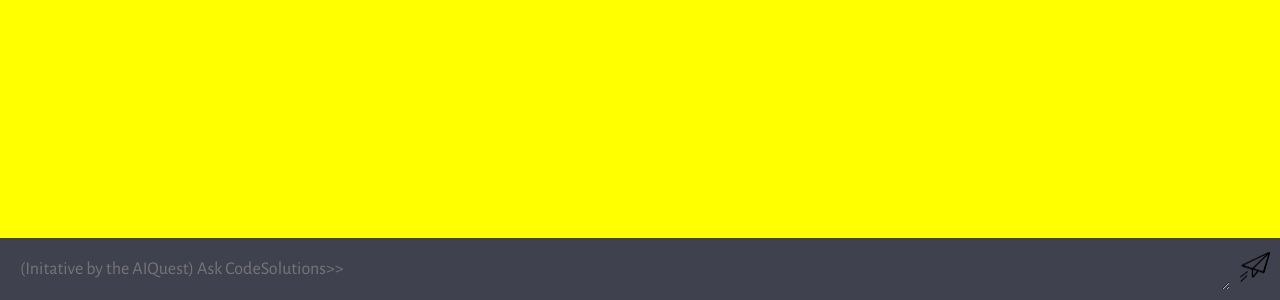
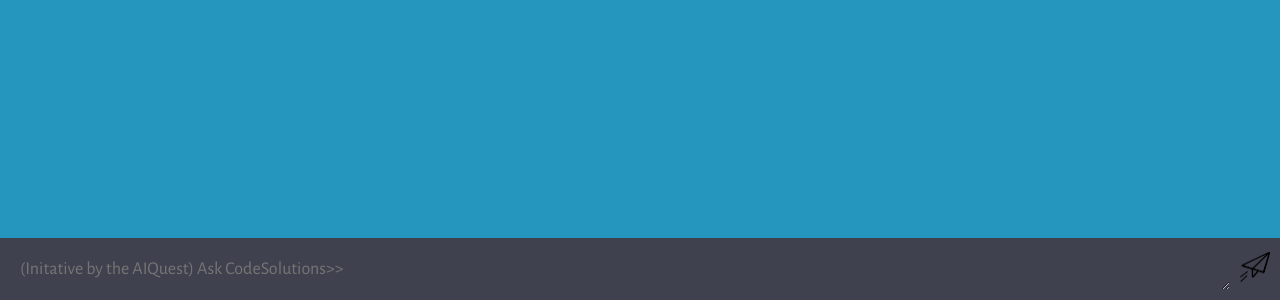
Before and after one commit to Sahityaaryan/CodingSolutionsAI, a website built with Vite: page client/index.html in a window 1280 px wide. Shown: the part 500-800 px from the top of the page. Built offline with nearby package versions, Linux system fonts and the light colour scheme.

Commit message:
changing of the bg color

```diff
--- a/client/style.css
+++ b/client/style.css
@@ -15,7 +15,7 @@ body {
 #app {
   width: 100vw;
   height: 100vh;
-  background: yellow;
+  background: rgb(37, 150, 190);
   /* background: #343541; */
 
   display: flex;
```
